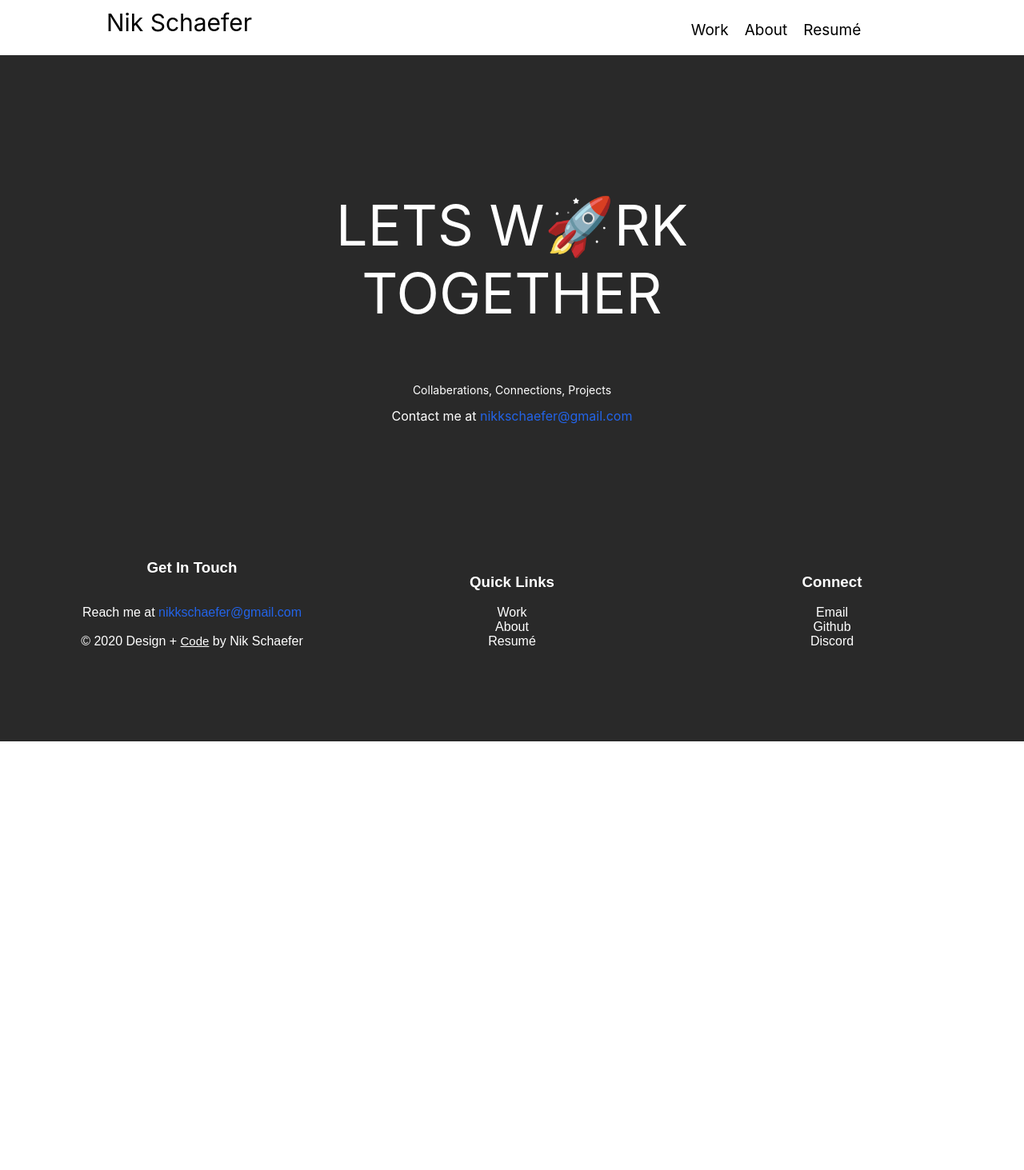
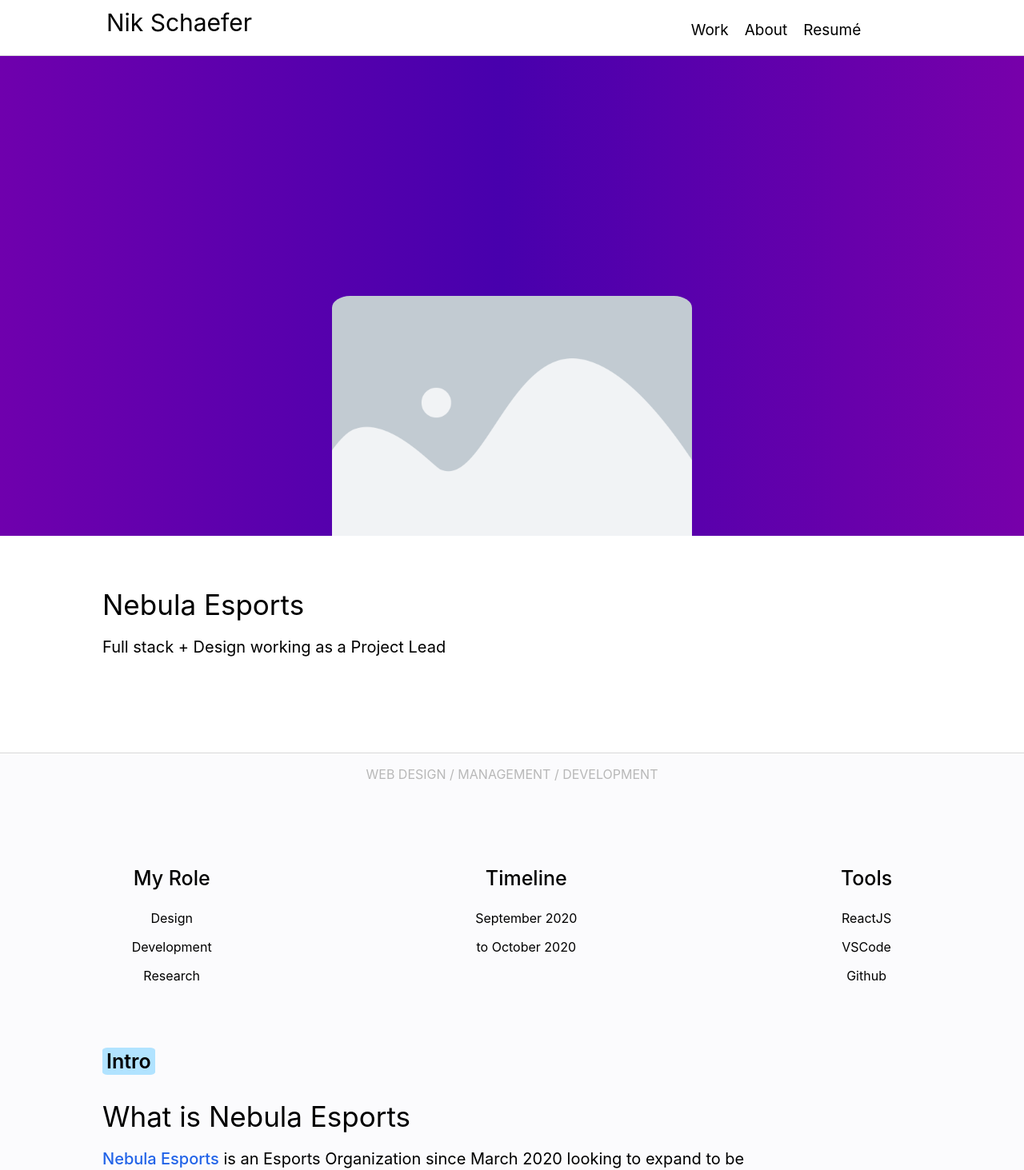
Before and after one commit to NikSchaefer/portfolio-v1, a React (Create React App) app: page /nebula in a window 1280 px wide. Shown: the top 1463 px of the page at 80% size. Before the commit the page ends 927 px from the top, so only its background shows below. Built offline with nearby package versions, Linux system fonts and the light colour scheme.

Commit message:
Work Page Start

```diff
--- a/src/App.css
+++ b/src/App.css
@@ -193,11 +193,7 @@
   position: relative;
   background-color: var(--color-secondary);
   height: fit-content;
-
-
 }
-
-
 .home-top-description-div {
   background-color: var(--color-accent);
   padding:30px 0px 100px 10%;
@@ -275,24 +271,20 @@
   border-radius: 10px;
   color: var(--font-color);
   background-color: var(--card-color);
-
+  cursor: pointer;
 }
 
 .card:hover {
   box-shadow: 0 32px 72px 0 rgba(0,0,0,0.2);
   transform:scale(1.05);
+  cursor: pointer;
 }
 .container {
   font-family: inherit;
   padding: 10px 16px;
+
 }
 @media screen and (max-width:850px){
-
-
-
-
-
-
 
   .card {
     width:55%;
@@ -315,7 +307,6 @@
 .home-card-label-div-text-blue {
   color:black;
   font-weight: 600;
-  width:fit-content;
   padding:2px 5px;
   border-radius: 10%;
   margin:auto;
@@ -411,10 +402,53 @@
   }
 
 }
-/*   /About     */
+/*  /About     */
 
 
+/*   Work    */
+.work-div {
+  height: fit-content;
+  border-top: solid;
+  border-color: rgb(216, 216, 216);
+  border-width: 1px;
+}
+.work-img-div {
+  background: linear-gradient(90deg, rgba(111,0,173,1) 0%, rgba(72,0,173,1) 49%, rgba(119,0,170,1) 100%);
+  height: 600px;
+  align-items: flex-end;
+  display: flex;
+  justify-content: center;
+}
+.work-img {
+  position: relative;
+  height: 50%;
+  border-radius: 5% 5% 0 0;
+}
+.work-role {
+  display:flex
+}
+.work-role-content {
+  margin:5% auto;
 
+}
+.work-role-title {
+  font-size: 25px;
+  font-weight: 500;
+}
+.work-colored {
+  color:black;
+  font-weight: 600;
+  padding:2px 5px;
+  border-radius: 10%;
+  margin:auto;
+  margin-bottom: 20px;
+  display: inline-block;
+  background-color:#b1e3ff;
+  margin-left:10%;
+  font-size: 25px;
+}
+
+/*  /Work    */
 
 
 
--- a/src/App.js
+++ b/src/App.js
@@ -5,6 +5,11 @@
 import NavBar from './Pages/NavBar'
 import Footer from './Pages/Footer'
 import About from './Pages/About'
+
+
+import TEC from './Pages/Work/TEC'
+import Nebula from './Pages/Work/Nebula'
+import K5 from './Pages/Work/K5'
 
 import {BrowserRouter,Route,} from "react-router-dom";
 
@@ -25,6 +30,10 @@
       <Route exact path='/' component={Home} />
       <Route exact path='/about' component={About} />
 
+      <Route exact path='/theesportcompany' component={TEC} />
+      <Route exact path='/nebula' component={Nebula} />
+      <Route exact path='/k5gaming' component={K5} />
+
       <Footer />
 
     </div>
--- a/src/Pages/Home.js
+++ b/src/Pages/Home.js
@@ -18,22 +18,17 @@
                 <p className="home-top-description">
                     I am a self-taught front-end developer and a student located in Minnesota, US.
                     I am currently interning for <a className="home-top-description-link" href='https://www.theesportcompany.com/'>The Esport Company</a>.
-
                      <br /><br />
                     Feel free to send me a message for possible collaborations,
                     new connections, or projects at  <a href="mailto:nikkschaefer@gmail.com" className="home-top-description-link">nikkschaefer@gmail.com</a>.
                     I should get back to you within 24 hours.
                 </p>
                 <NavLink to='/about' style={{textAlign:'center', fontSize:17}} className="home-div-about-link" onClick={scroll.scrollToTop}>Learn more about me</NavLink>
-
-
             </div>
-
-
             <div className='card-div'>
-
             <p className="home-work-title">Selected Work</p>
 
+            <NavLink to='/theesportcompany' style={{ textDecoration:'none'}} onClick={scroll.scrollToTop}>
             <div class="card" >
                 <img src={TEC} className="card-img" alt="" />
                 <div class="container">
@@ -44,10 +39,9 @@
                         Internship
                     </p>
                 </div>
-
-
             </div>
-
+            </NavLink>
+            <NavLink to='/nebula' style={{  textDecoration:'none'}} onClick={scroll.scrollToTop}>
             <div class="card">
                 <img src={Nebula} alt="" className="card-img" />
                 <div class="container">
@@ -58,9 +52,9 @@
                         Development + Design
                     </p>
                 </div>
-
             </div>
-
+            </NavLink>
+            <NavLink to='/k5gaming' style={{  textDecoration:'none'}} onClick={scroll.scrollToTop}>
             <div class="card">
                 <img src={k5red} alt="" className="card-img" />
                 <div class="container">
@@ -73,7 +67,7 @@
                 </div>
 
             </div>
-
+            </NavLink>
 
 
 
--- /dev/null
+++ b/src/Pages/Work/K5.js
@@ -0,0 +1,65 @@
+import React from 'react'
+import placeholder from '../Images/placeholder.png'
+
+import { NavLink } from 'react-router-dom'
+
+import { animateScroll as scroll } from "react-scroll";
+
+
+const K5 = () => {
+    return (
+        <div className='work-div'>
+
+
+
+
+        <div className='work-img-div'>
+            <img src={placeholder} className='work-img' alt='' />
+
+        </div>
+
+        <div className="home-top-description-div">
+        <p className='home-top-description-title'>K5 Gaming</p>
+            <p className="home-top-description">
+            Creating a new Website with React to fit a growing orginization
+            </p>
+        </div>
+        <p className='gray'>DESIGN / RESEARCH / DEVELOPMENT</p>
+
+        <div className='work-role'>
+            <div className='work-role-content'>
+                <p className='work-role-title'>My Role</p>
+                <p>Design</p>
+                <p>Development</p>
+                <p>Researcg</p>
+            </div>
+            <div className='work-role-content'>
+                <p className='work-role-title'>Timeline</p>
+                <p>September 2020</p>
+                <p>to October 2020</p>
+            </div>
+            <div className='work-role-content'>
+                <p className='work-role-title'>Tools</p>
+                <p>Wordpress</p>
+                <p>Elementor</p>
+            </div>
+
+        </div>
+        <p className='work-colored' style={{backgroundColor:'#b1e3ff', float:"left", marginLeft:'10%'}}>Intro</p>
+        <div className="home-top-description-div" style={{backgroundColor:'#fbfbfd'}}>
+        <p className='home-top-description-title'>What is the K5 Gaming</p>
+            <p className="home-top-description">
+            <a className="home-top-description-link" href='https://k5gaming.vercel.app/'>K5 Gaming</a> Lorem ipsum dolor sit amet, consectetur adipiscing elit, sed do eiusmod tempor incididunt ut labore et dolore magna aliqua. Ut enim ad minim veniam, quis nostrud exercitation ullamco laboris nisi ut aliquip ex ea commodo consequat. Duis aute irure dolor in reprehenderit in voluptate velit esse cillum
+            </p>
+        </div>
+
+        <div className="home-div-about">
+            <NavLink className='home-div-about-title' to='/'>Work</NavLink>
+            <NavLink to='/' className="home-div-about-link" onClick={scroll.scrollToTop}>Back to Work</NavLink>
+        </div>
+    </div>
+    )
+}
+
+
+export default K5;
--- /dev/null
+++ b/src/Pages/Work/Nebula.js
@@ -0,0 +1,66 @@
+import React from 'react'
+import placeholder from '../Images/placeholder.png'
+import { NavLink } from 'react-router-dom'
+
+import { animateScroll as scroll } from "react-scroll";
+
+
+
+const Nebula = () => {
+    return (
+        <div className='work-div'>
+
+
+
+
+            <div className='work-img-div'>
+                <img src={placeholder} className='work-img' alt='' />
+
+            </div>
+
+            <div className="home-top-description-div">
+            <p className='home-top-description-title'>Nebula Esports</p>
+                <p className="home-top-description">
+                Full stack + Design working as a Project Lead
+                </p>
+            </div>
+            <p className='gray'>WEB DESIGN / MANAGEMENT / DEVELOPMENT</p>
+
+            <div className='work-role'>
+                <div className='work-role-content'>
+                    <p className='work-role-title'>My Role</p>
+                    <p>Design</p>
+                    <p>Development</p>
+                    <p>Research</p>
+                </div>
+                <div className='work-role-content'>
+                    <p className='work-role-title'>Timeline</p>
+                    <p>September 2020</p>
+                    <p>to October 2020</p>
+                </div>
+                <div className='work-role-content'>
+                    <p className='work-role-title'>Tools</p>
+                    <p>ReactJS</p>
+                    <p>VSCode</p>
+                    <p>Github</p>
+                </div>
+
+            </div>
+            <p className='work-colored' style={{backgroundColor:'#b1e3ff', float:"left", marginLeft:'10%'}}>Intro</p>
+            <div className="home-top-description-div" style={{backgroundColor:'#fbfbfd'}}>
+            <p className='home-top-description-title'>What is Nebula Esports</p>
+                <p className="home-top-description">
+                <a className="home-top-description-link" href='https://nebulaesports.vercel.app/'>Nebula Esports</a> is an Esports Organization since March 2020 looking to expand to be the best in the world. With over 700 members Nebula Esports plans to expand into many different games in the Esports scene.</p>
+            </div>
+
+            <div className="home-div-about">
+
+            <NavLink className='home-div-about-title' to='/'>Work</NavLink>
+            <NavLink to='/' className="home-div-about-link" onClick={scroll.scrollToTop}>Back to Work</NavLink>
+        </div>
+        </div>
+    )
+}
+
+
+export default Nebula;
--- /dev/null
+++ b/src/Pages/Work/TEC.js
@@ -0,0 +1,67 @@
+import React from 'react'
+import placeholder from '../Images/placeholder.png'
+import { NavLink } from 'react-router-dom'
+
+import { animateScroll as scroll } from "react-scroll";
+
+
+
+const TEC = () => {
+    return (
+        <div className='work-div'>
+
+
+
+
+            <div className='work-img-div'>
+                <img src={placeholder} className='work-img' alt='' />
+
+            </div>
+
+            <div className="home-top-description-div">
+            <p className='home-top-description-title'>The Esport Company</p>
+                <p className="home-top-description">
+                    Revamping the current TEC website to fit a growing buinsess
+                </p>
+            </div>
+            <p className='gray'>WEB DESIGN / UX / DEVELOPMENT</p>
+
+            <div className='work-role'>
+                <div className='work-role-content'>
+                    <p className='work-role-title'>My Role</p>
+                    <p>Design</p>
+                    <p>Development</p>
+                </div>
+                <div className='work-role-content'>
+                    <p className='work-role-title'>Timeline</p>
+                    <p>September 2020</p>
+                    <p>to Current</p>
+                </div>
+                <div className='work-role-content'>
+                    <p className='work-role-title'>Tools</p>
+                    <p>Wordpress</p>
+                    <p>Elementor</p>
+                </div>
+
+            </div>
+            <p className='work-colored' style={{backgroundColor:'#b1e3ff', float:"left", marginLeft:'10%'}}>Intro</p>
+            <div className="home-top-description-div" style={{backgroundColor:'#fbfbfd'}}>
+            <p className='home-top-description-title'>What is the Esport Company?</p>
+                <p className="home-top-description">
+                <a className="home-top-description-link" href='https://www.theesportcompany.com/'>The Esport Company</a> provides High Schools, Universities ,and Amatuers the tools and resources to build their programs from the beginning! We offer services, leagues, and curriculum tailored to each level of our client needs.
+                </p>
+            </div>
+
+
+
+            <div className="home-div-about">
+
+                <NavLink className='home-div-about-title' to='/'>Work</NavLink>
+                <NavLink to='/' className="home-div-about-link" onClick={scroll.scrollToTop}>Back to Work</NavLink>
+            </div>
+        </div>
+    )
+}
+
+
+export default TEC;
```
Also changed, not shown: src/Pages/Images/placeholder.png (added).
